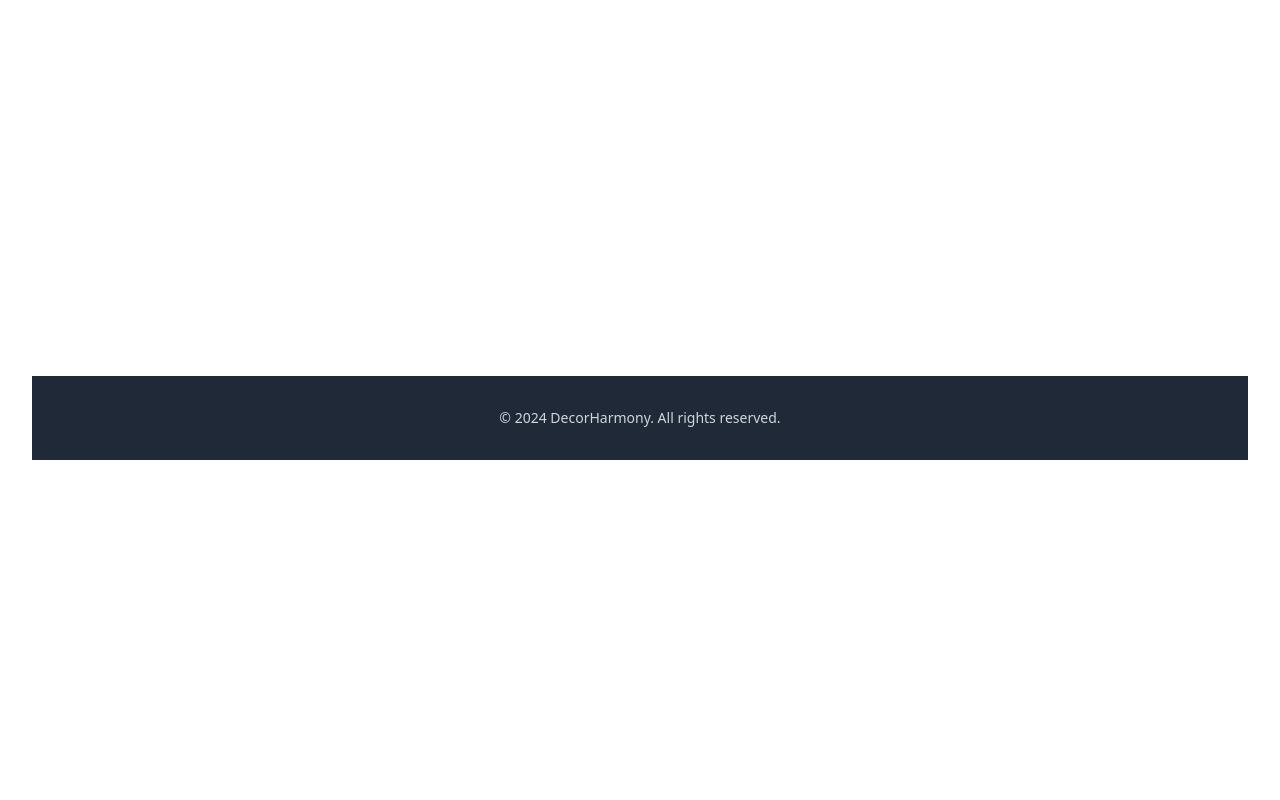
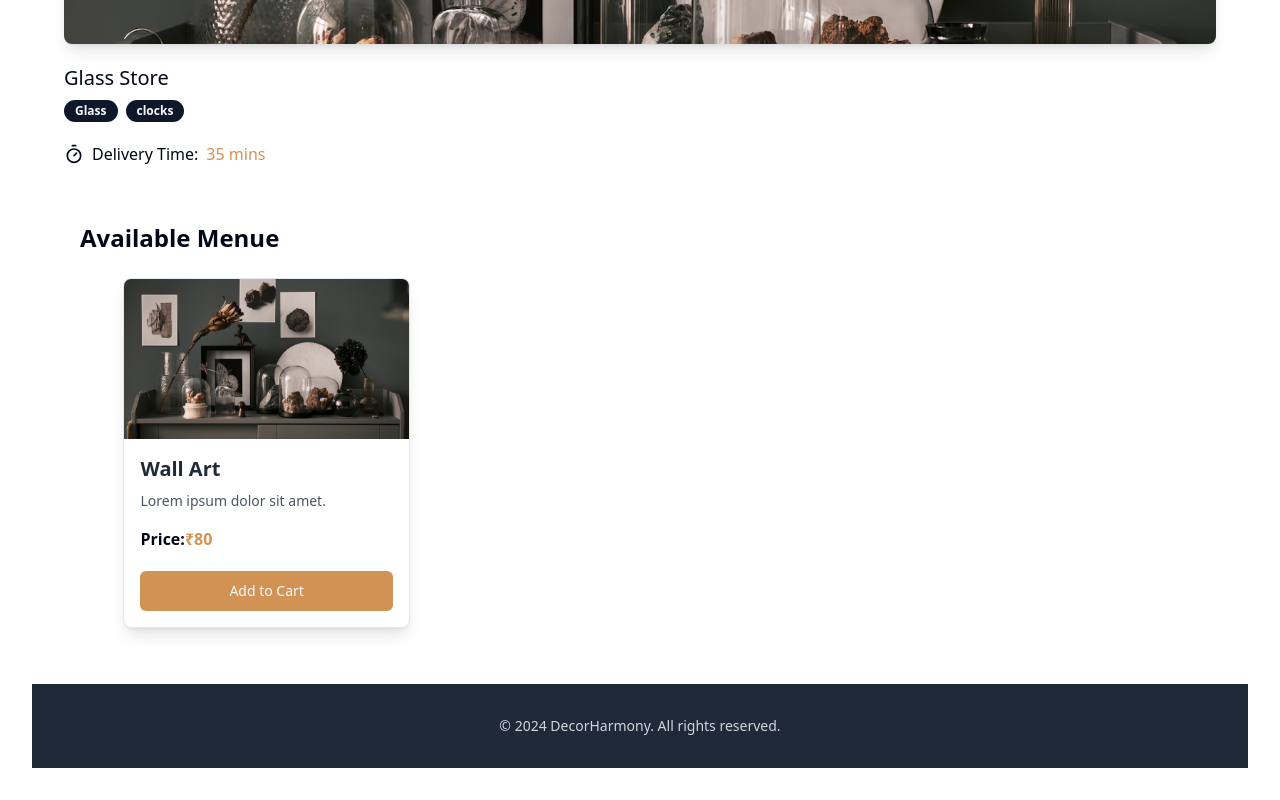
Before and after one commit to Sanjay17u/DecorHarmony, a React (Vite) app in the folder client/: page /DecorDetail/1 in a window 1280 px wide. Shown: the part 372-1172 px from the top of the page. Before the commit the page ends 864 px from the top, so only its background shows below. Built offline with nearby package versions, Linux system fonts and the light colour scheme.

Commit message:
Available Menue Page done Going For Add to cart page. From Now On.

```diff
--- a/client/src/App.tsx
+++ b/client/src/App.tsx
@@ -9,7 +9,7 @@
 import MainLayout from './layout/MainLayout'
 import Profile from './components/Profile'
 import SearchPage from './components/SearchPage'
-import DecorDetail from './components/ui/DecorDetails'
+import DecorDetail from './components/DecorDetails'
 
 
 const appRouter = createBrowserRouter([
--- /dev/null
+++ b/client/src/components/AvailableMenue.tsx
@@ -0,0 +1,39 @@
+import { Button } from "./ui/button";
+import { Card, CardContent, CardFooter } from "./ui/card";
+import Image from "@/assets/HeroImage.jpg";
+
+const AvailableMenue = () => {
+  return (
+    <>
+      <div className="md:p-4 ">
+        <h1 className="text-xl md:text-2xl font-extrabold mb-6 flex justify-start">
+          Available Menue
+        </h1>
+        <div className="grid md:grid-cols-3 space-y-4 md:space-y-0 flex justify-start">
+          <Card className="max-w-xs mx-auto shadow-lg rounded-lg overflow-hidden ">
+            <img src={Image} alt="" className="w-full h-40 object-cover" />
+            <CardContent className="p-4">
+              <h2 className="text-xl font-semibold text-gray-800 dark:text-white flex justify-start">
+                Wall Art
+              </h2>
+              <p className="flex justify-start text-sm text-gray-600 mt-2 ">
+                Lorem ipsum dolor sit amet.
+              </p>
+              <h3 className="flex justify-start mt-4 font-semibold">
+                Price:{" "}
+                <span className="flex justify-start text-[#D19254]">₹80</span>
+              </h3>
+            </CardContent>
+            <CardFooter className="flex justify-start p-4 -mt-3">
+              <Button className="w-full bg-orange hover:bg-hoverOrange">
+                Add to Cart
+              </Button>
+            </CardFooter>
+          </Card>
+        </div>
+      </div>
+    </>
+  );
+};
+
+export default AvailableMenue;
--- a/client/src/components/DecorDetails.tsx
+++ b/client/src/components/DecorDetails.tsx
@@ -1,6 +1,7 @@
 import Image from "@/assets/HeroImage.jpg";
-import { Badge } from "./badge";
+import { Badge } from "../components/ui/badge";
 import { Timer } from "lucide-react";
+import AvailableMenue from "./AvailableMenue";
 
 const DecorDetail = () => {
   return (
@@ -31,7 +32,7 @@
             </div>
           </div>
         </div>
-        <M
+        <AvailableMenue/>
       </div>
     </div>
   );
```
